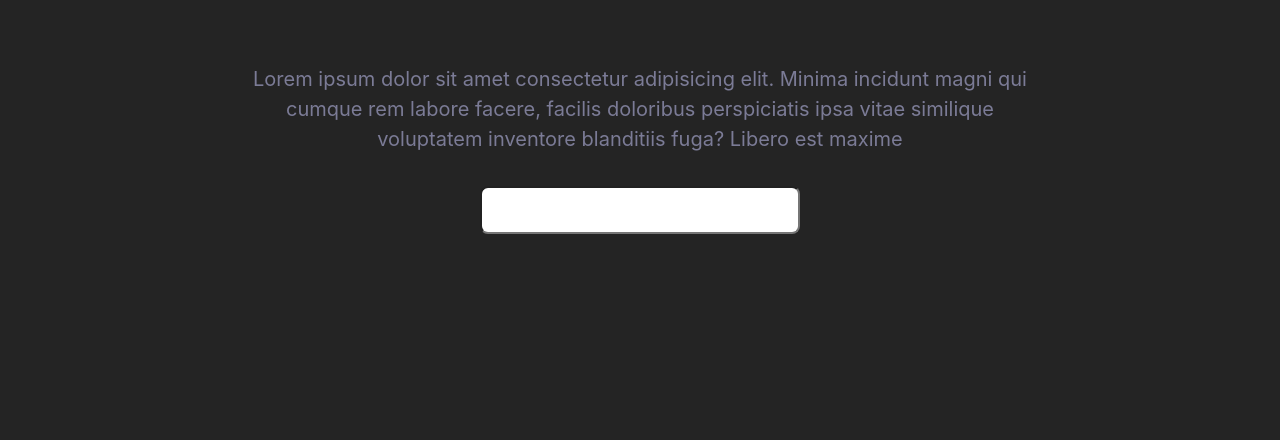
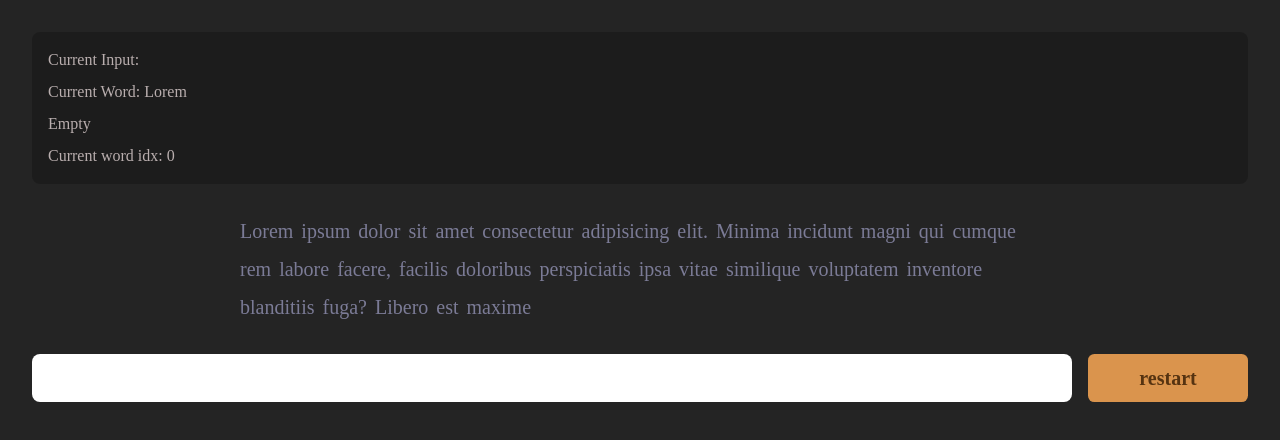
Before and after one commit to GuidoCarda/doguitype, a React (Vite) app: page / in a window 1280 px wide. Shown: the top 440 px of the page. Built offline with nearby package versions, Linux system fonts and the light colour scheme.

Commit message:
Ui changes, checking char by char matches

```diff
--- a/src/App.css
+++ b/src/App.css
@@ -16,6 +16,10 @@
   width: min(90vw, 800px);
   margin-inline: auto;
   margin-block: 2rem;
+  display: flex;
+  flex-wrap: wrap;
+  justify-items: flex-start;
+  gap: 0.5rem;
 }
 
 .sample-text,
@@ -41,9 +45,80 @@
 
 input {
   height: 3rem;
-  width: 20rem;
+  flex: 1;
   border-radius: 0.5rem;
   padding-inline: 1rem;
   font-family: inherit;
   font-size: 1rem;
+  outline: none;
+  border: none;
 }
+
+input.invisible {
+  visibility: hidden;
+}
+
+.word {
+  user-select: none;
+}
+
+.word.active {
+  color: rgb(213, 213, 213);
+}
+
+.word.error {
+  color: rgb(139, 42, 42);
+  text-decoration: underline;
+}
+
+.word > .correct {
+  color: rgb(213, 213, 213);
+}
+
+.word > .incorrect {
+  color: rgb(184, 121, 34);
+}
+
+.temporary-data {
+  flex-grow: 1;
+  flex-shrink: 0;
+  margin-inline: auto;
+  gap: 0.5rem;
+  display: flex;
+  flex-direction: column;
+  background-color: rgba(0, 0, 0, 0.217);
+  padding: 1rem;
+  align-items: flex-start;
+  border-radius: 0.5rem;
+  color: rgb(185, 174, 174);
+}
+
+.form {
+  display: flex;
+  gap: 1rem;
+  justify-content: center;
+}
+
+.btn {
+  height: 3rem;
+  display: flex;
+  font-size: 1.25rem;
+  font-family: inherit;
+  font-weight: 600;
+
+  justify-content: center;
+  align-items: center;
+  min-width: 10rem;
+  border-radius: 0.4rem;
+  outline: none;
+  border: none;
+  cursor: pointer;
+  user-select: none;
+
+  background-color: rgb(218, 148, 77);
+  color: hsl(30, 66%, 20%);
+}
+
+.btn:hover {
+  background-color: hsl(30, 66%, 55%);
+}
--- a/src/App.jsx
+++ b/src/App.jsx
@@ -1,32 +1,40 @@
-import { useState } from "react";
+import { useEffect, useRef, useState } from "react";
 import "./App.css";
 
 const sampleText =
   "Lorem ipsum dolor sit amet consectetur adipisicing elit. Minima incidunt magni qui cumque rem labore facere, facilis doloribus perspiciatis ipsa vitae similique voluptatem inventore blanditiis fuga? Libero est maxime ";
 function App() {
   const [input, setInput] = useState("");
-  const [objectiveInputs, setObjectiveInputs] = useState(sampleText.split(" "));
+  const [words, setWords] = useState(sampleText.split(" "));
 
-  const [userText, setUserText] = useState("");
+  const inputRef = useRef();
+
+  useEffect(() => {
+    inputRef.current.focus();
+  }, []);
 
   const [currentWordIndex, setCurrentWordIndex] = useState(0);
 
-  const inputMatches = objectiveInputs[currentWordIndex]
-    .toLowerCase()
-    .includes(input.trim().toLowerCase());
+  const inputMatches = words[currentWordIndex].includes(input.trim());
 
   const handleInput = (e) => {
     let inputValue = e.target.value;
     setInput(inputValue);
-
-    objectiveInputs[currentWordIndex]
-      .toLowerCase()
-      .includes(inputValue.toLowerCase());
   };
 
   const handleSubmit = () => {};
 
-  const handleOnKeyDown = (e) => {
+  const handleOnKeyUp = (e) => {
+    const value = e.target.value;
+    const currentWord = words[currentWordIndex];
+
+    console.log(input.length);
+    if (input.length > 0) {
+      console.log(currentWord[input.length - 1]);
+      console.log(value.at(-1));
+      console.log(currentWord[input.length - 1] === value.at(-1));
+    }
+
     if (e.keyCode === 32) {
       setUserText(input);
       setCurrentWordIndex((prev) => prev + 1);
@@ -36,20 +44,39 @@ function App() {
 
   return (
     <div className="App">
-      <div className="text-container">
-        <p className={`input-text ${inputMatches ? "match" : "no-match"}`}>
-          {" "}
-          {input}{" "}
-        </p>
-        <p className="sample-text">{sampleText}</p>
+      <div className="temporary-data">
+        <span>Current Input: {input}</span>
+        <span>Current Word: {words[currentWordIndex]}</span>
+        {input.length ? (
+          <span>{inputMatches ? "match" : "no-match"}</span>
+        ) : (
+          <span>Empty</span>
+        )}
+
+        <span>Current word idx: {currentWordIndex}</span>
       </div>
-      <form onSubmit={handleSubmit}>
+
+      <div className="text-container sample-text">
+        {words.length != 0 &&
+          words.map((word, idx) => (
+            <div className={`word`} key={idx}>
+              {[...word].map((letter, idx) => (
+                <span key={idx}>{letter}</span>
+              ))}
+            </div>
+          ))}
+      </div>
+      <form onSubmit={handleSubmit} className="form">
         <input
+          ref={inputRef}
           type="text"
           value={input}
-          onKeyDown={handleOnKeyDown}
+          onKeyUp={handleOnKeyUp}
           onChange={handleInput}
         />
+        <button type="button" className="btn">
+          restart
+        </button>
       </form>
     </div>
   );
--- a/src/index.css
+++ b/src/index.css
@@ -1,5 +1,5 @@
 :root {
-  font-family: Inter, system-ui, Avenir, Helvetica, Arial, sans-serif;
+  font-family: Montserrat;
   line-height: 1.5;
   font-weight: 400;
 
```
